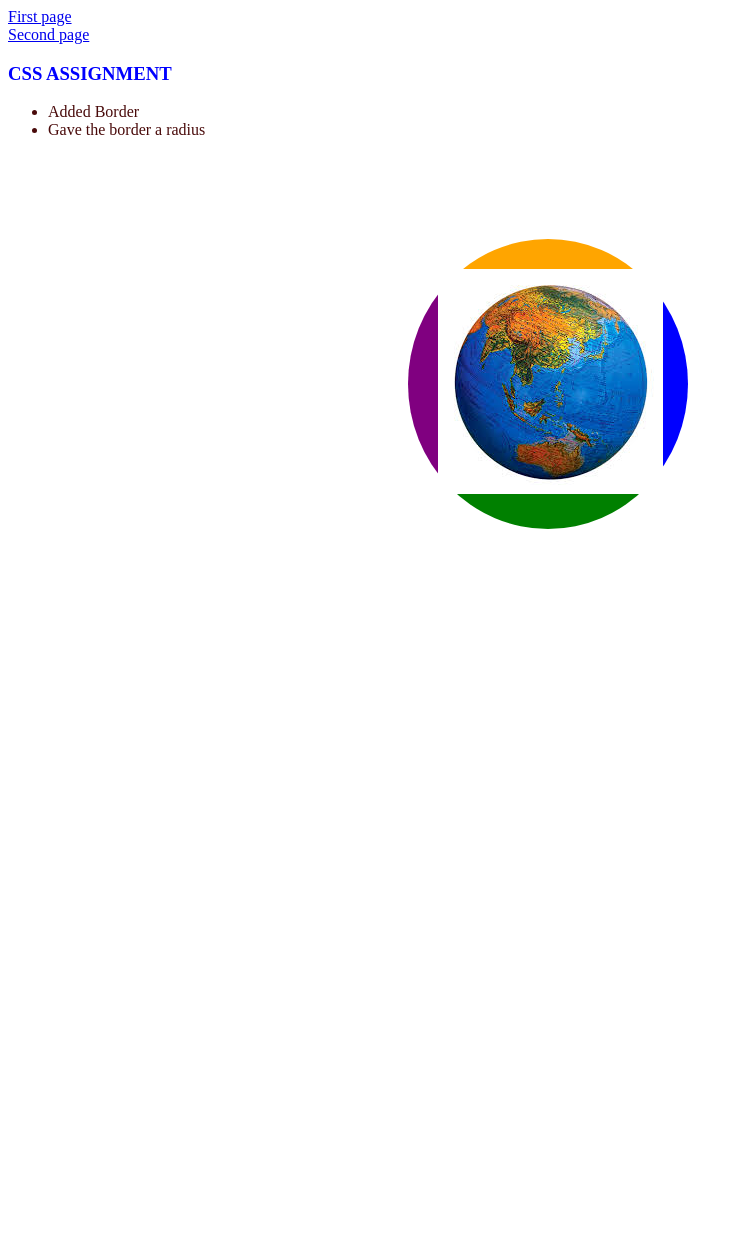
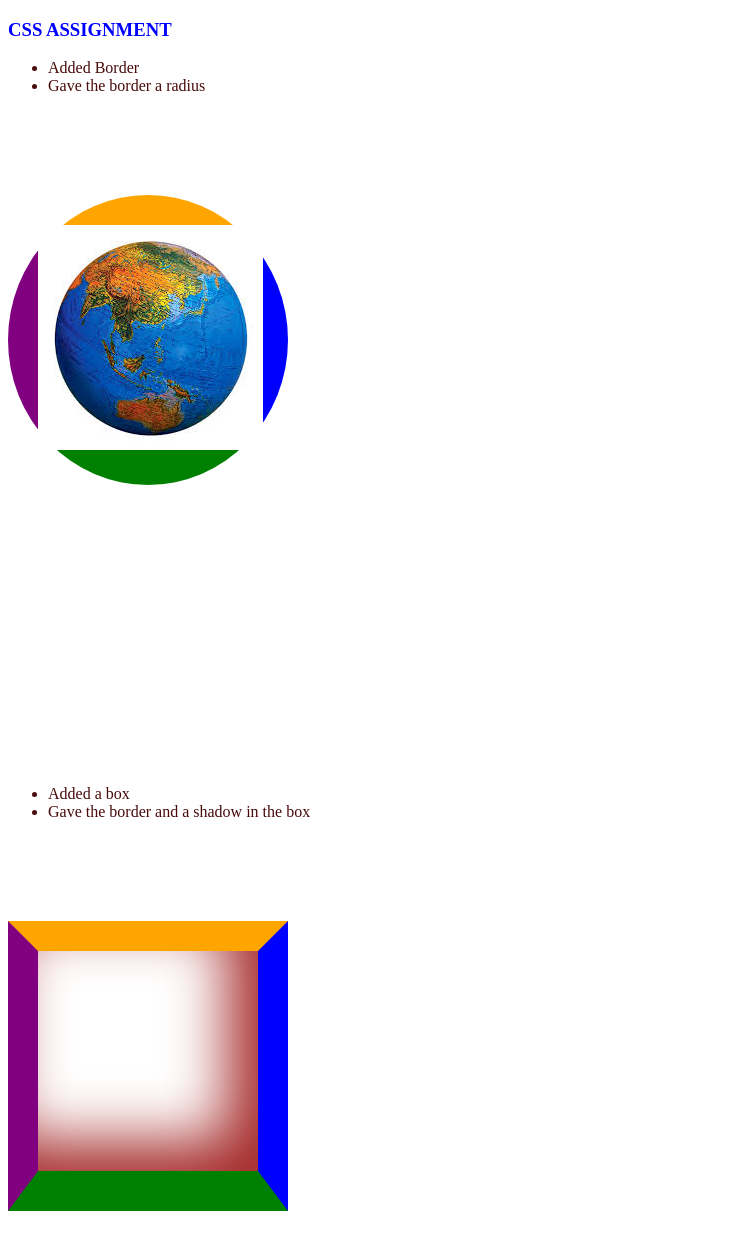
Before and after one commit to Diame21/CSS-ASSIGNMENT, a plain HTML site: page index.html in a window 1280 px wide. Shown: the whole page, without its empty margins (0-743 px from the left). Before the commit the page ends 829 px from the top, so only its background shows below. Drawn offline with Linux system fonts and the light colour scheme.

Commit message:
changed arrangement

```diff
--- a/index.html
+++ b/index.html
@@ -1,26 +1,39 @@
 <!DOCTYPE html>
 <html lang="en">
+
 <head>
     <meta charset="UTF-8">
     <meta name="viewport" content="width=device-width, initial-scale=1.0">
     <title>Css Assignment 1</title>
     <style>
-        p{
+        p {
             width: 220px;
             height: 220px;
             border-top: 30px solid orange;
-            border-right: 30px solid blue ;
+            border-right: 30px solid blue;
             border-bottom: 40px solid green;
             border-left: 30px solid purple;
 
-            margin:100px 200px 300px 400px ;
-            border-radius:50% ;
+            margin: 100px 200px 300px 00px;
+            border-radius: 50%;
+        }
+
+        h4 {
+            width: 220px;
+            height: 220px;
+            border-top: 30px solid orange;
+            border-right: 30px solid blue;
+            border-bottom: 40px solid green;
+            border-left: 30px solid purple;
+
+            margin: 100px 200px 300px 00px;
+            /* border-radius:10%; */
+            box-shadow: -30px -30px 60px brown inset;
         }
     </style>
 </head>
+
 <body>
-    <a href="index.html">First page</a><br>
-    <a href="class.html">Second page</a>
     <h3 style="color: blue;;">
         CSS ASSIGNMENT
     </h3>
@@ -31,5 +44,18 @@
     <p>
         <img src="globe.png" alt="A picture of the globe">
     </p>
+
+
+
+    <ul style="color: rgb(73, 10, 10);">
+        <li>Added a box</li>
+        <li>Gave the border and a shadow in the box</li>
+    </ul>
+
+    <h4>
+
+    </h4>
+
 </body>
+
 </html>
```
Also changed, not shown: class.html (deleted, +0 -43 lines), 1 other file.
